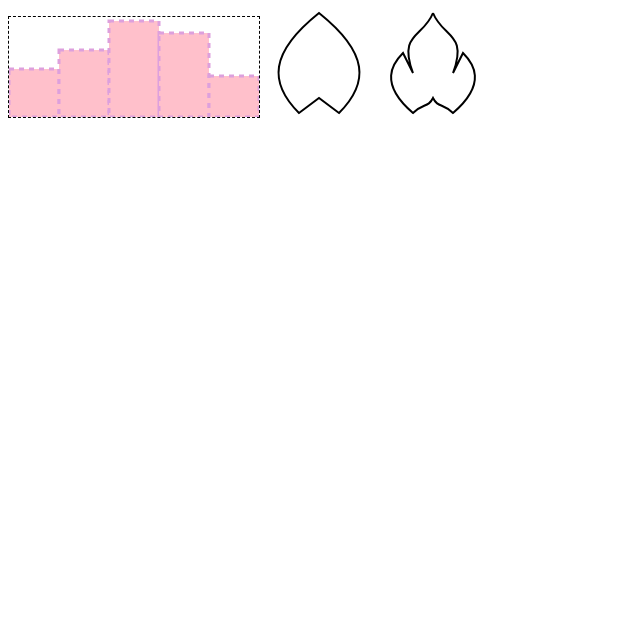
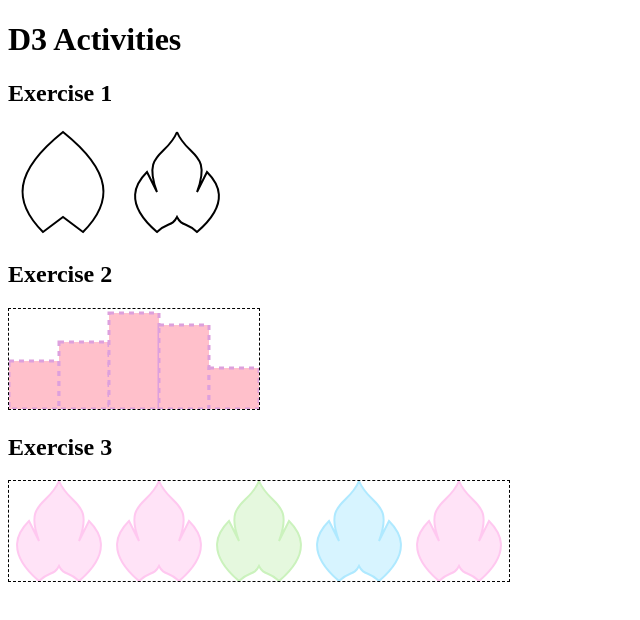
Before and after one commit to SoheilSalmani/d3-activities, a website built with Vite: page index.html in a window 1280 px wide. Shown: the whole page, without its empty margins (0-640 px from the left). Built offline with nearby package versions, Linux system fonts and the light colour scheme.

Commit message:
Exercise 3

```diff
--- /dev/null
+++ b/colors.json
@@ -0,0 +1,7 @@
+{
+  "Action": "#ffc8f0",
+  "Comedy": "#cbf2bd",
+  "Animation": "#afe9ff",
+  "Drama": "#ffb09e",
+  "Other": "#fff2b4"
+}
--- a/index.html
+++ b/index.html
@@ -8,13 +8,9 @@
     <script type="module" src="/main.js"></script>
   </head>
   <body>
-    <svg style="border: 1px dashed">
-      <rect />
-      <rect />
-      <rect />
-      <rect />
-      <rect />
-    </svg>
+    <h1>D3 Activities</h1>
+
+    <h2>Exercise 1</h2>
     <svg width="100" height="100" style="overflow: visible; margin: 5px">
       <path
         d="M0,0 C50,40 50,70 20,100 L0,85 L-20,100 C-50,70 -50,40 0,0Z"
@@ -35,5 +31,38 @@
         transform="translate(50,0)"
       />
     </svg>
+
+    <h2>Exercise 2</h2>
+    <svg id="barchart" style="border: 1px dashed">
+      <rect />
+      <rect />
+      <rect />
+      <rect />
+      <rect />
+    </svg>
+
+    <h2>Exercise 3</h2>
+    <svg id="genres" width="500" height="100" style="border: 1px dashed">
+      <path
+        d="M0,0 C10,25 35,20 20,60 L30,40 C40,50 55,70 20 100 C10,90 5,95 0,85 C-5,95 -10,90 -20,100 C-55,70 -40,50 -30,40 L-20,60 C-35,20 -10,25 0,0"
+        transform="translate(50,0)"
+      />
+      <path
+        d="M0,0 C10,25 35,20 20,60 L30,40 C40,50 55,70 20 100 C10,90 5,95 0,85 C-5,95 -10,90 -20,100 C-55,70 -40,50 -30,40 L-20,60 C-35,20 -10,25 0,0"
+        transform="translate(150,0)"
+      />
+      <path
+        d="M0,0 C10,25 35,20 20,60 L30,40 C40,50 55,70 20 100 C10,90 5,95 0,85 C-5,95 -10,90 -20,100 C-55,70 -40,50 -30,40 L-20,60 C-35,20 -10,25 0,0"
+        transform="translate(250,0)"
+      />
+      <path
+        d="M0,0 C10,25 35,20 20,60 L30,40 C40,50 55,70 20 100 C10,90 5,95 0,85 C-5,95 -10,90 -20,100 C-55,70 -40,50 -30,40 L-20,60 C-35,20 -10,25 0,0"
+        transform="translate(350,0)"
+      />
+      <path
+        d="M0,0 C10,25 35,20 20,60 L30,40 C40,50 55,70 20 100 C10,90 5,95 0,85 C-5,95 -10,90 -20,100 C-55,70 -40,50 -30,40 L-20,60 C-35,20 -10,25 0,0"
+        transform="translate(450,0)"
+      />
+    </svg>
   </body>
 </html>
--- a/main.js
+++ b/main.js
@@ -1,9 +1,12 @@
 import * as d3 from "d3";
+
+import colors from "./colors.json";
+import movies from "./movies.json";
 
 const barData = [48, 67, 96, 84, 41];
 const rectWidth = 50;
 
-d3.select("svg")
+d3.select("#barchart")
   .attr("width", barData.length * rectWidth)
   .attr("height", 100)
   .selectAll("rect")
@@ -16,3 +19,11 @@ d3.select("svg")
   .attr("stroke-dasharray", "5 5")
   .attr("stroke", "plum")
   .attr("fill", "pink");
+
+d3.select("#genres")
+  .selectAll("path")
+  .data(movies)
+  .attr("fill", (d) => colors[d.genres[0]] || colors.Other)
+  .attr("fill-opacity", 0.5)
+  .attr("stroke-width", 2)
+  .attr("stroke", (d) => colors[d.genres[0]] || colors.Other);
```
Also changed, not shown: 1 other file.
